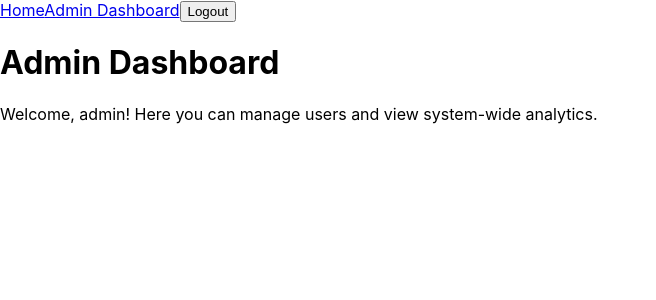
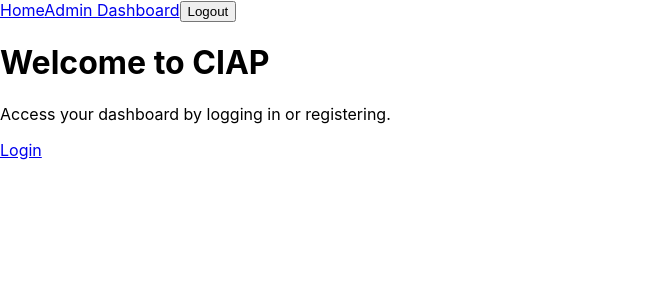
Before and after one commit to bvilane/CIAP, a React (Create React App) app in the folder ciap-frontend/: page / in a window 1280 px wide. Before the commit this address led to /admin-dashboard. Shown: the top 300 px of the page, without its empty margins (0-656 px from the left). Built offline with nearby package versions, Linux system fonts and the light colour scheme; sample sign-in values are in the browser's storage.

Commit message:
Updated App

```diff
--- a/ciap-frontend/src/App.js
+++ b/ciap-frontend/src/App.js
@@ -4,6 +4,7 @@ import Navbar from './components/Navbar';
 import Dashboard from './components/Dashboard';
 import AdminDashboard from './components/AdminDashboard';
 import LoginForm from './components/LoginForm';
+import RegisterForm from './components/RegisterForm'; // Assume you have this component
 import HomePage from './components/HomePage';
 
 function App() {
@@ -14,11 +15,11 @@ function App() {
     <BrowserRouter>
       <Navbar />
       <Routes>
-        <Route path="/" element={!token ? <HomePage /> : (isAdmin ? <Navigate replace to="/admin-dashboard" /> : <Navigate replace to="/dashboard" />)} />
+        <Route path="/" element={<HomePage />} />
         <Route path="/dashboard" element={token && !isAdmin ? <Dashboard /> : <Navigate replace to="/" />} />
         <Route path="/admin-dashboard" element={token && isAdmin ? <AdminDashboard /> : <Navigate replace to="/" />} />
         <Route path="/login" element={!token ? <LoginForm /> : (isAdmin ? <Navigate replace to="/admin-dashboard" /> : <Navigate replace to="/dashboard" />)} />
-        {/* Additional routes can be redirected similarly to ensure proper access control */}
+        <Route path="/register" element={!token ? <RegisterForm /> : <Navigate replace to="/" />} />
       </Routes>
     </BrowserRouter>
   );
```
